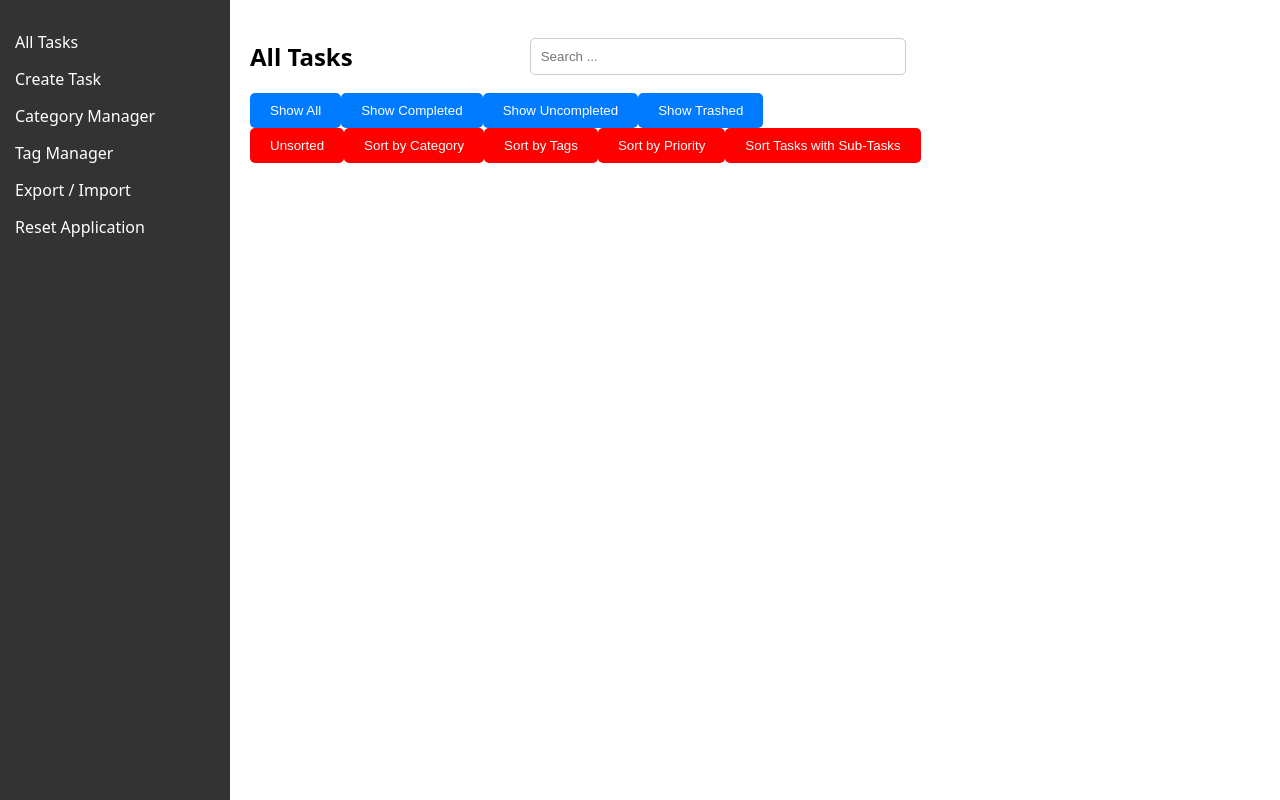
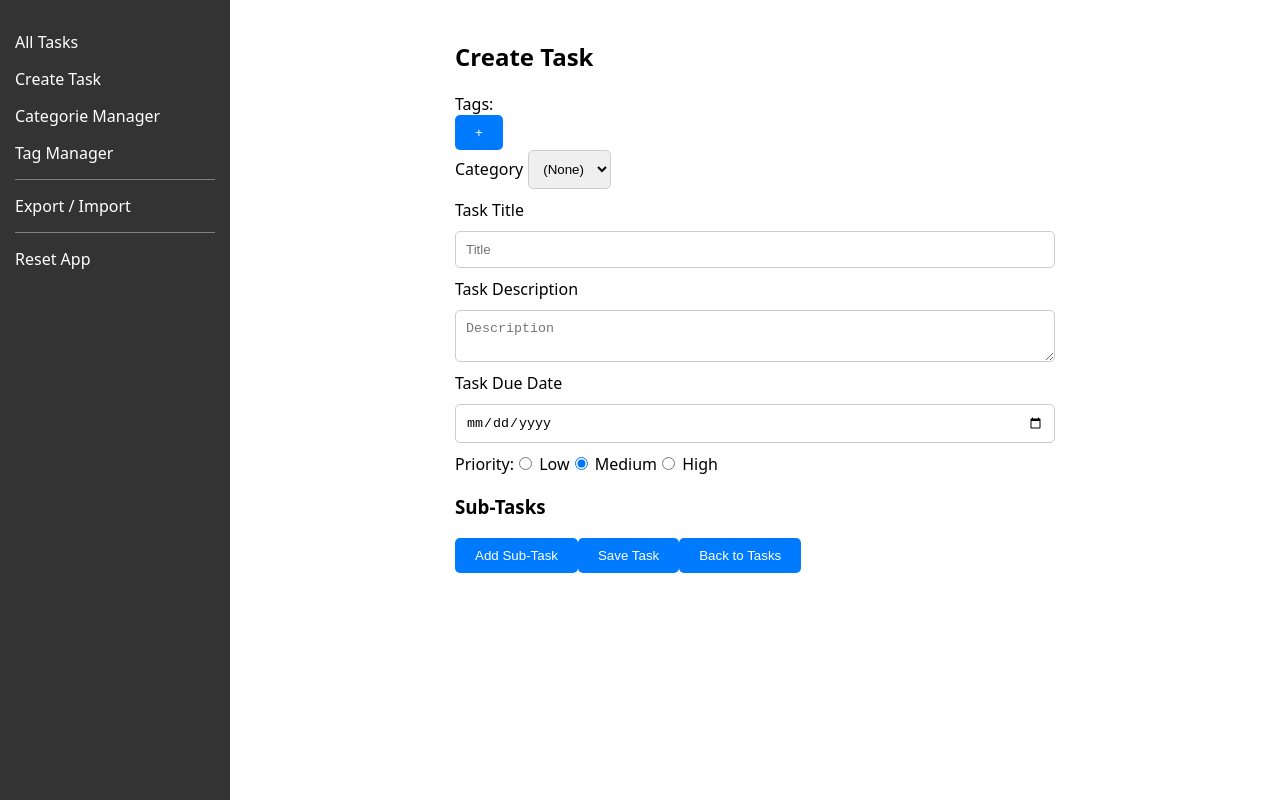
Before and after one commit to alex-uol/cm2020-todo, a React app: page /task in a window 1280 px wide. Built offline with nearby package versions, Linux system fonts and the light colour scheme.

Commit message:
Feature/routing (#42)
* added routing feature

* adding react routing dependencies

* merged with enhanced-sorting

* Removed duplicated lines in TaskList.js

* Inserted missing divider in Layout.js

* fixed several bugs

* removed deprecated items

```diff
--- a/package.json
+++ b/package.json
@@ -19,6 +19,7 @@
     "react-dom": "^18.3.1",
     "webpack": "^5.93.0",
     "webpack-cli": "^5.1.4",
-    "webpack-dev-server": "^5.0.4"
+    "webpack-dev-server": "^5.0.4",
+    "react-router-dom": "^6.26.1"
   }
 }
--- a/public/styles.css
+++ b/public/styles.css
@@ -36,16 +36,21 @@ body, html {
     cursor: pointer;
 }
 
-.navbar ul li:hover {
+.navbar ul li a {
+	text-decoration: none;
+	color: white;
+}
+
+.navbar ul li a:hover {
     text-decoration: underline;
 }
-
 
 .main-content {
     flex-grow: 1;
     padding: 20px;
 	height: 100vh;
 	overflow: auto;
+}
 
 .navbar .divider {
 	height: 1px;
@@ -175,11 +180,6 @@ input::file-selector-button:hover {
 	grid-column: 100%;
 }
 
-.category-et-tags-container div
-{
-
-}
-
 .category-et-tags-container div select
 {
 	margin: 0;
--- a/src/App.js
+++ b/src/App.js
@@ -1,22 +1,19 @@
 import React, { useState, useEffect } from 'react';
-import NavBar from './NavBar';
 import TaskList from './TaskList';
 import TaskDetailForm from './TaskDetailForm';
 
 import { CategoryManager } from './CategoryManager';
 import { Status, Task } from './Task';
 import { Category, Tag } from './Category';
-import { TagManager } from './TagManager';
-
-import DataManagement from './DataManagement';
+import { TagManager } from './TagManager.js';
+import DataManagement from './DataManagement'
 import ResetApp from './ResetApp';
-
-
+import { BrowserRouter, Routes, Route } from 'react-router-dom';
+import { Layout } from './Layout.js';
 
 function App() {
   const [tasks, setTasks] = useState([]);
   const [selectedTaskId, setSelectedTaskId] = useState(null);
-  const [context, setContext] = useState('list');
   const [categories, setCategories] = useState([]);
   const [tags, setTags] = useState([]);
 
@@ -41,18 +38,6 @@ function App() {
 
   const addTask = (task) => {
     saveTasks([...tasks, { ...task, status: Status.active, id: Date.now() }]);
-    if (task.category != -1)
-    {
-      let cat = categories.find((e)=>e.id == task.category);
-      cat = {...cat, tasks: [...cat.tasks, task.id]};
-      updateCategory(cat);
-    }
-    setContext('list');
-  };
-
-  const selectTask = (id) => {
-    setSelectedTaskId(id);
-    setContext('detail');
   };
 
   const saveTask = (updatedTask) => {
@@ -184,18 +169,18 @@ function App() {
       }
     }
     saveTasks(_tasks);
-    const newTags = categories.filter(e => e.id !== tag.id);
+    const newTags = tags.filter(e => e.id !== tag.id);
     saveTags(newTags);
   }
 
   return (
-    <div className="app">
-      <NavBar setContext={setContext} />
-      <div className="main-content">
-        {context === 'list' && (
+    <BrowserRouter>
+      <Routes>
+        <Route path="/" element={<Layout/>}>
+          <Route index element={
             <TaskList
               tasks={tasks}
-            selectTask={selectTask}
+              setSelectedTaskId={setSelectedTaskId}
               moveToTrash={moveToTrash}
               markComplete={markComplete}
               restoreTask={restoreTask}
@@ -203,44 +188,48 @@ function App() {
               categories={categories}
               tags={tags}
             />
-        )}
-        {(context === 'create' || (context === 'detail' && selectedTask)) && (
+          }/>
+          <Route path="/task" element={
             <TaskDetailForm
-            task={context === 'create' ? null : selectedTask}
+              task={selectedTask? selectedTask : null}
               addTask={addTask}
               saveTask={saveTask}
               markComplete={markComplete}
-            goBack={(hasChanges) => {
-              if (hasChanges) {
-                alert('Please save changes before leaving.');
-              } else {
-                setContext('list');
-              }
-            }}
               categories={categories}
               tags={tags}
+              setSelectedTaskId={setSelectedTaskId}
             />
-        )}
-        {context === 'categorieManager' && (
+
+          }/>
+          <Route path="/categoryManager" element={
             <CategoryManager
               categories={categories}
               updateCategory={updateCategory}
               createCategory={createCategory}
               deleteCategory={deleteCategory}
             />
-        )}
-        {context === 'tagManager' && (
+          }/>
+          <Route path="/tagManager" element={
             <TagManager
               tags={tags}
               updateTag={updateTag}
               createTag={createTag}
               deleteTag={deleteTag}
             />
-        )}
-        {context === "dataManagement" && <DataManagement onImport={loadData} />}
-        {context === "resetApp" && <ResetApp setTasks={setTasks} setCategories={setCategories} setTags={setTags}/>}
-      </div>
-    </div>
+          }/>
+          <Route path="/dataManagement" element={
+            <DataManagement onImport={loadData} />
+          }/>
+          <Route path="/resetApp" element={
+            <ResetApp
+              setTasks={setTasks}
+              setCategories={setCategories}
+              setTags={setTags}
+            />
+          }/>
+        </Route>
+      </Routes>
+    </BrowserRouter>
   );
 }
 
--- a/src/Category.js
+++ b/src/Category.js
@@ -11,10 +11,6 @@ export class Category
          * @type {string}
          */
         this.title = title;
-        /** list of id of tasks belongs to this category
-         * @type {number[]}
-         */
-        this.tasks = [];
     }
 }
 
@@ -35,10 +31,5 @@ export class Tag
          * @type {string}
         */
         this.colour = "#aaaaaa";
-
-        /** list of id of tasks with this tag
-         * @type {number[]}
-         */
-        this.tasks = [];
     }
 }
--- /dev/null
+++ b/src/Layout.js
@@ -0,0 +1,39 @@
+import React from 'react';
+import { Outlet, Link } from "react-router-dom";
+
+/** Returns a layout template, replaces NavBar
+ * @returns {React.JSX.Element}
+ */
+export const Layout = () => {
+  return (
+    <div className="app">
+      <nav className="navbar">
+        <ul>
+          <li>
+            <Link to="/">All Tasks</Link>
+          </li>
+          <li>
+            <Link to="/task">Create Task</Link>
+          </li>
+          <li>
+            <Link to="/categoryManager">Categorie Manager</Link>
+          </li>
+          <li>
+            <Link to="/tagManager">Tag Manager</Link>
+          </li>
+          <li className="divider"></li>
+          <li>
+            <Link to="/dataManagement">Export / Import</Link>
+          </li>
+          <li className="divider"></li>
+          <li>
+            <Link to="/resetApp">Reset App</Link>
+          </li>
+        </ul>
+      </nav>
+      <div className="main-content">
+        <Outlet />
+      </div>
+    </div>
+  )
+}
--- a/src/NavBar.js
+++ /dev/null
@@ -1,20 +0,0 @@
-import React from 'react';
-
-function NavBar({ setContext }) {
-  return (
-    <nav className="navbar">
-      <ul>
-        <li onClick={() => setContext('list')}>All Tasks</li>
-        <li onClick={() => setContext('create')}>Create Task</li>
-        <li onClick={() => setContext('categorieManager')}>Category Manager</li>
-        <li onClick={() => setContext('tagManager')}>Tag Manager</li>
-        <li className="divider"></li>
-        <li onClick={() => setContext("dataManagement")}>Export / Import</li>
-        <li className="divider"></li>
-        <li onClick={() => setContext("resetApp")}>Reset Application</li>
-      </ul>
-    </nav>
-  );
-}
-
-export default NavBar;
--- a/src/TaskDetailForm.js
+++ b/src/TaskDetailForm.js
@@ -1,6 +1,7 @@
 import React, { useState, useEffect } from 'react';
 import { Task, SubTask, Priority } from './Task';
 import { Category, Tag } from './Category';
+import { useNavigate } from 'react-router-dom';
 import TaskTags from './TaskTags';
 
 /**draw task detail form
@@ -14,11 +15,12 @@ import TaskTags from './TaskTags';
  * @param {Tag[]} param0.tags list of all tags
  * @returns {React.JSX.Element}
  */
-function TaskDetailForm({ task, addTask, saveTask, markComplete, goBack, categories, tags }) {
+function TaskDetailForm({ task, addTask, saveTask, markComplete, categories, tags, setSelectedTaskId }) {
   const initialTaskState = new Task();
   const [currentTask, setCurrentTask] = useState(task || initialTaskState);
   const [hasChanges, setHasChanges] = useState(false);
   const [drawTagSelector, setDrawTagSelector] = useState(false);
+  const navigate = useNavigate();
 
   useEffect(() => {
     if (task) {
@@ -58,6 +60,8 @@ function TaskDetailForm({ task, addTask, saveTask, markComplete, goBack, categor
       saveTask(currentTask);
     } else {
       addTask({ ...currentTask, id: Date.now() });
+      setSelectedTaskId(null);
+      navigate("/");
     }
     setHasChanges(false);
   };
@@ -65,6 +69,15 @@ function TaskDetailForm({ task, addTask, saveTask, markComplete, goBack, categor
   const handleMarkComplete = () => {
     markComplete(currentTask.id);
   };
+
+  const goBack = () => {
+    if (hasChanges) {
+      alert('Please save changes before leaving.');
+    } else {
+      setSelectedTaskId(null);
+      navigate("/");
+    }
+  }
 
   const removeTag = (e) => {
     setCurrentTask({...currentTask, tags : currentTask.tags.filter(n=>n != e.target.value)});
@@ -130,8 +143,8 @@ function TaskDetailForm({ task, addTask, saveTask, markComplete, goBack, categor
     function drawNewTagButton()
     {
       return (
-        <div>
-          <button key={-1} onClick={()=>setDrawTagSelector(true)}>+</button>
+        <div key={-1}>
+          <button onClick={()=>setDrawTagSelector(true)}>+</button>
         </div>
       )
     }
@@ -154,7 +167,7 @@ function TaskDetailForm({ task, addTask, saveTask, markComplete, goBack, categor
 
     let jsx = [];
 
-    jsx.push(<div>Tags:</div>)
+    jsx.push(<div key={-2}>Tags:</div>)
     jsx.push(drawTagSelector? drawSelector() : drawNewTagButton());
 
     for (let i = 0; i < currentTask.tags.length; i++)
--- a/src/TaskList.js
+++ b/src/TaskList.js
@@ -1,6 +1,7 @@
 import React, { useState }  from 'react';
 import { Status, Task, Priority } from './Task';
 import { Category, Tag } from './Category';
+import { useNavigate } from "react-router-dom";
 
 import SearchBox from './SearchBox';
 import TaskItem from './TaskItem';
@@ -19,7 +20,7 @@ import TaskItem from './TaskItem';
  */
 function TaskList({
   tasks,
-  selectTask,
+  setSelectedTaskId,
   moveToTrash,
   markComplete,
   restoreTask,
@@ -28,6 +29,10 @@ function TaskList({
   tags
 }) {
   const [searchValue, setSearchValue] = useState("");
+  const [isSearching, setIsSeaching] = useState(false);
+  const navigate = useNavigate();
+  /**now time for comparing with due date of tasks*/
+  const today = new Date().toISOString().split('T')[0];
   const [sortOption, setSortOption] = useState("unsorted");
   const [filterStatus, setFilterStatus] = useState('all');
 
@@ -41,6 +46,17 @@ function TaskList({
     return matchesStatus && matchesSearch;
   });
 
+  /** select a task and navigate to task editing page
+   * @param {Task} task
+   */
+  const selectTask = (task) => {
+    if (task.status !== Status.trashed)
+    {
+      setSelectedTaskId(task.id);
+      navigate("/task");
+    }
+  }
+
   /** render the tasklist */
   const renderTasks = (tasks) => {
     return (
@@ -49,7 +65,7 @@ function TaskList({
           <TaskItem
             key={task.id}
             task={task}
-            selectTask={selectTask}
+            selectTask={()=>selectTask(task)}
             markComplete={markComplete}
             restoreTask={restoreTask}
             moveToTrash={moveToTrash}
@@ -62,6 +78,7 @@ function TaskList({
   };
 
   const heading = filterStatus === 'all' ? 'All Tasks' : filterStatus + ' Tasks';
+
 
   const sortedTasks = () => {
     switch (sortOption) {
@@ -92,6 +109,7 @@ function TaskList({
       );
     });
   };
+
 
   // Function to render grouped tasks by priority
   const renderTasksByPriority = (tasksByPriority) => {
```
Also changed, not shown: 1 other file (tests, documents, lock files or other folders). Lines whose indentation alone changed are shown as unchanged.
